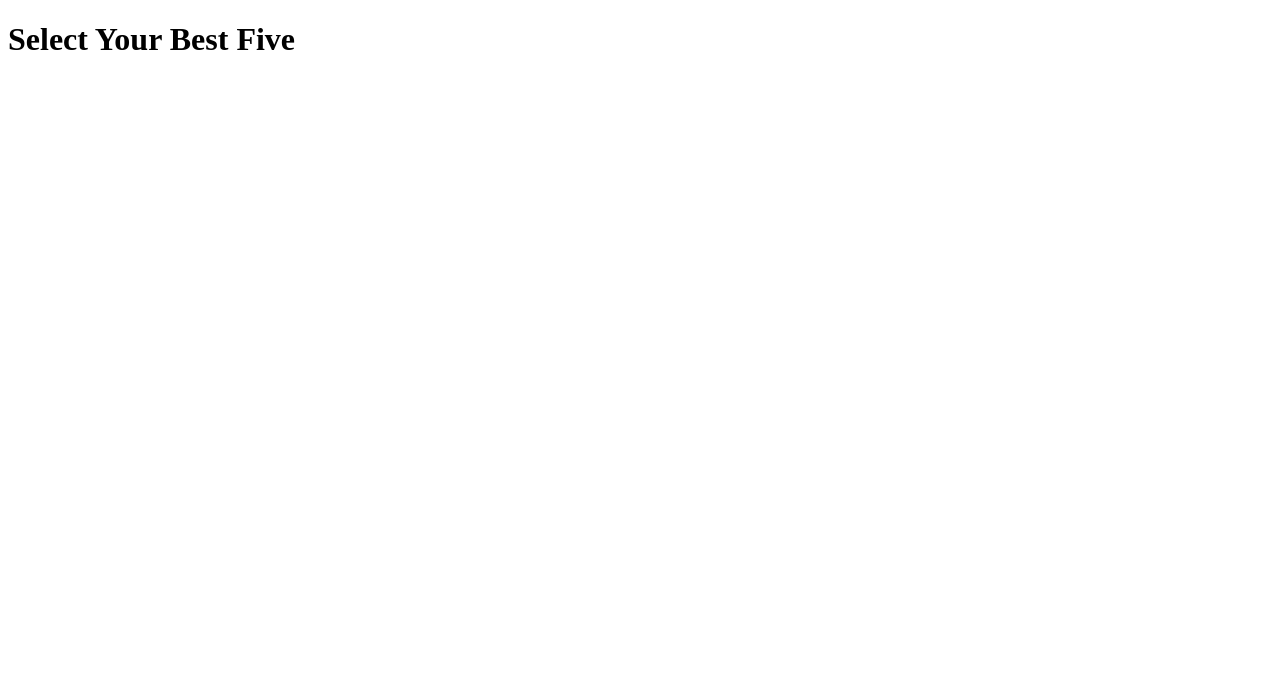
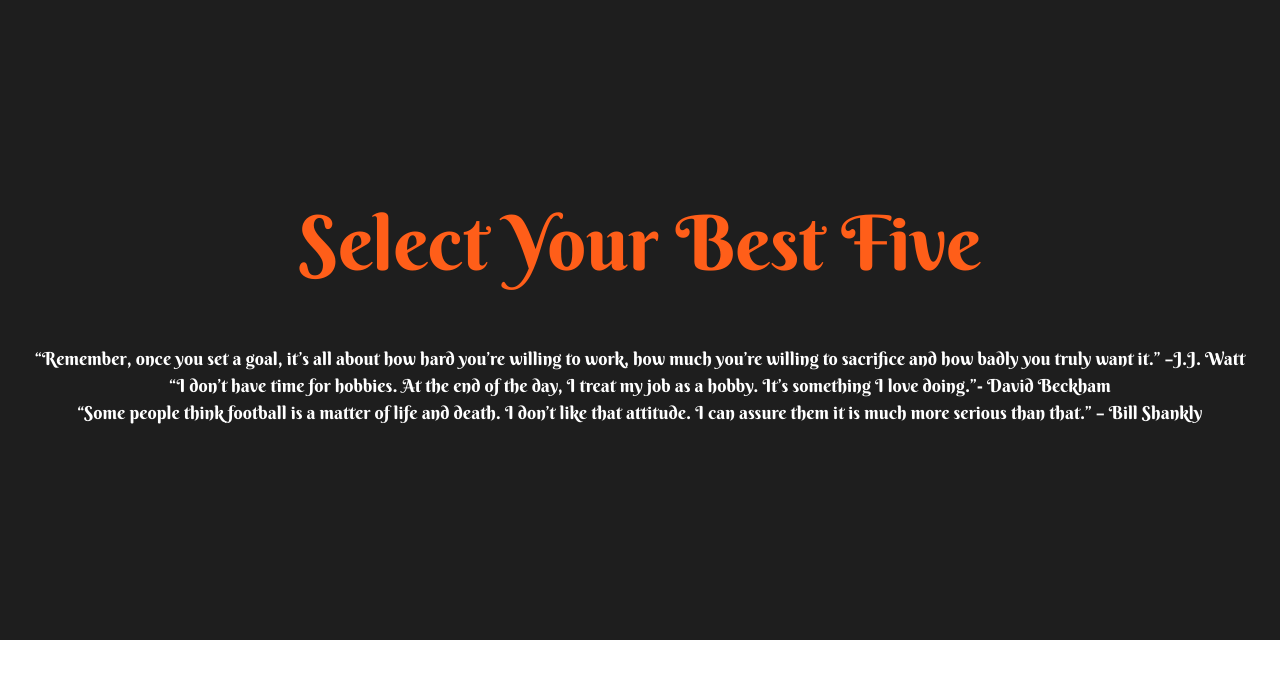
Before and after one commit to NashedShahRoni22/Choose-Best-Forwards, a plain HTML site: page index.html in a window 1280 px wide. Drawn offline with nearby package versions, Linux system fonts and the light colour scheme.

Commit message:
header section done

```diff
--- a/css/style.css
+++ b/css/style.css
@@ -0,0 +1,20 @@
+@import url('https://fonts.googleapis.com/css2?family=Berkshire+Swash&display=swap');
+*{
+    margin: 0;
+    padding: 0;
+    font-family: 'Berkshire Swash', cursive;
+}
+header{
+    background-color: rgba(0, 0, 0, 0.884);
+    height: 80vh;;
+}
+header h1{
+    font-weight: 400;
+    font-size: 76px;
+    text-align: center;
+    color: #FF5E19;
+}
+header p{
+    color: white;
+    font-size: 18px;
+}
--- a/index.html
+++ b/index.html
@@ -1,12 +1,47 @@
 <!DOCTYPE html>
 <html lang="en">
-<head>
-    <meta charset="UTF-8">
-    <meta http-equiv="X-UA-Compatible" content="IE=edge">
-    <meta name="viewport" content="width=device-width, initial-scale=1.0">
+  <head>
+    <meta charset="UTF-8" />
+    <meta http-equiv="X-UA-Compatible" content="IE=edge" />
+    <meta name="viewport" content="width=device-width, initial-scale=1.0" />
     <title>Select Your Best Five</title>
-</head>
-<body>
-    <h1>Select Your Best Five</h1>
-</body>
+    <!-- bootstrap css -->
+    <link
+      rel="stylesheet"
+      href="https://cdn.jsdelivr.net/npm/bootstrap@5.2.0/dist/css/bootstrap.min.css"
+    />
+    <!-- additional css  -->
+    <link rel="stylesheet" href="./css/style.css" />
+  </head>
+  <body>
+    <header
+      class="d-flex flex-column align-items-center justify-content-center">
+      <h1>Select Your Best Five</h1>
+      <p class="text-center mt-5">
+        “Remember, once you set a goal, it’s all about how hard you’re willing
+        to work, how much you’re willing to sacrifice and how badly you truly
+        want it.” –J.J. Watt <br />
+        “I don’t have time for hobbies. At the end of the day, I treat my job as
+        a hobby. It’s something I love doing.”- David Beckham <br />
+        “Some people think football is a matter of life and death. I don’t like
+        that attitude. I can assure them it is much more serious than that.” –
+        Bill Shankly
+      </p>
+    </header>
+    <main>
+        <div class="row">
+            <div class="col-8">
+
+            </div>
+            <div class="col-4">
+
+            </div>
+        </div>
+    </main>
+    <footer></footer>
+    <!-- bootstrap  -->
+    <script src="https://cdn.jsdelivr.net/npm/bootstrap@5.2.0/dist/js/bootstrap.bundle.min.js"></script>
+    <!-- additional js -->
+    <script src="./js/app.js"></script>
+  </body>
 </html>
--- a/js/app.js
+++ b/js/app.js
@@ -0,0 +1 @@
+console.log('hello Js');
```
